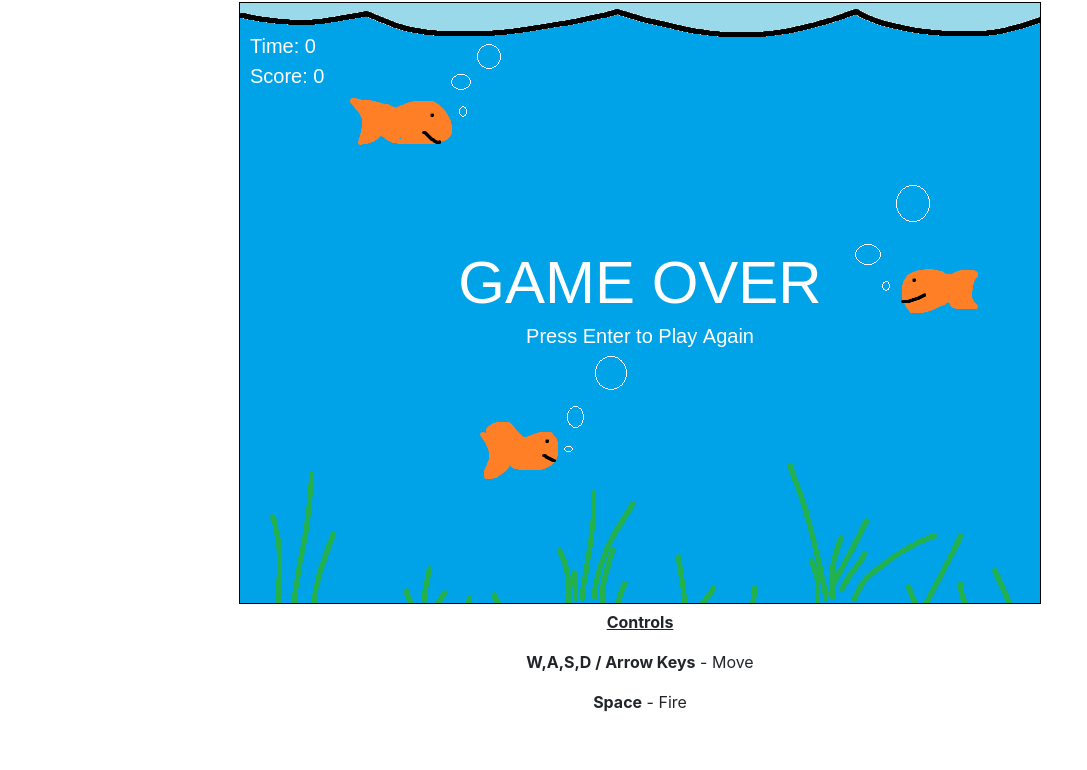
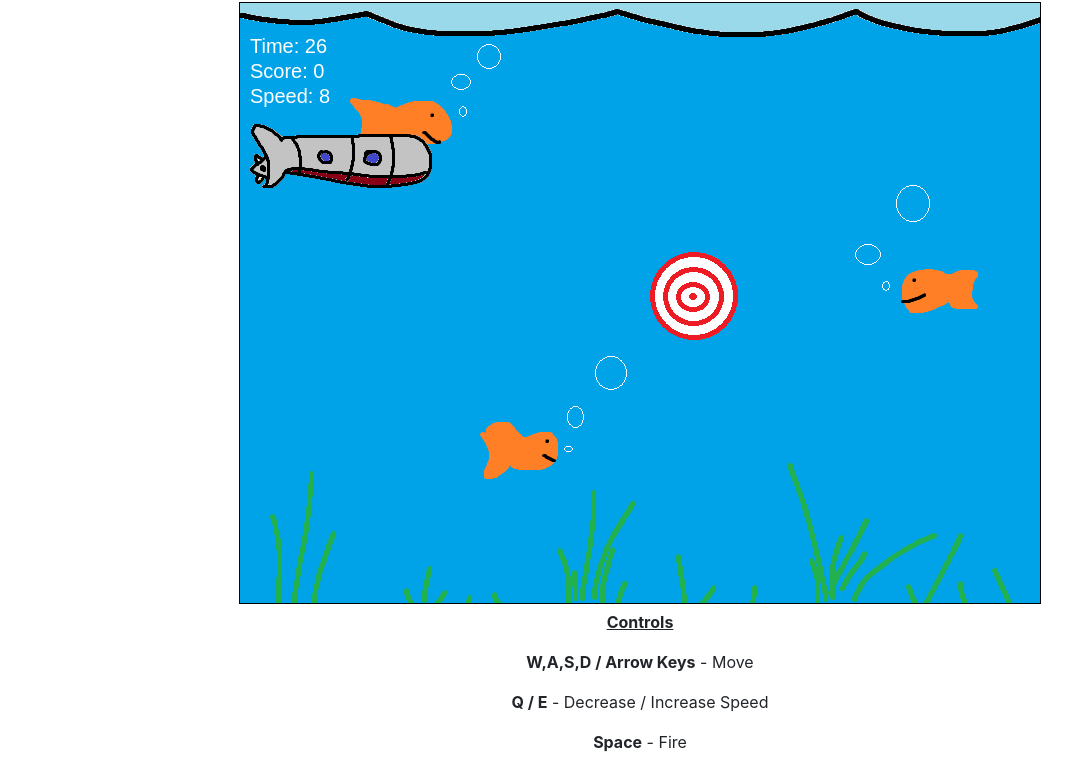
Before and after one commit to johnentrieri/submarine-game, a plain HTML site: page index.html in a window 1280 px wide. Shown: the part 110-880 px from the top of the page, without its empty margins (0-1087 px from the left). Before the commit the page ends 840 px from the top, so only its background shows below. Drawn offline with Linux system fonts and the light colour scheme.

Commit message:
Speed Input

```diff
--- a/index.html
+++ b/index.html
@@ -14,6 +14,7 @@
             <div>
                 <p><b><u>Controls</u></b></p>
                 <p><b>W,A,S,D / Arrow Keys</b> - Move</p>
+                <p><b>Q / E</b> - Decrease / Increase Speed</p>
                 <p><b>Space</b> - Fire</p>
             </div>
         </div>
--- a/js/game.js
+++ b/js/game.js
@@ -3,7 +3,18 @@ const canvas = document.getElementById("game-canvas");
 const ctx = canvas.getContext("2d");
 
 // Keyboard Input Processing
-const keyMap = { up: false, down: false, left: false, right: false, fire: false, replay: false };
+const keyMap = {
+    up: false,
+    down: false,
+    left: false,
+    right: false,
+    fire: false,
+    incSpeed : false,
+    decSpeed : false,
+    replay: false
+};
+
+// Listen for Key Presses
 window.addEventListener("keydown", ProcessKeydown, false);
 window.addEventListener("keyup", ProcessKeyup, false);
 
@@ -16,11 +27,14 @@ const sea = document.getElementById("sea");
 // Submarine
 const submarine = {
     img : document.getElementById("subR"), //Image
-    startingX : 10,
-    startingY : 100,
+    startingX : 10, // Starting X Position
+    startingY : 120, // Starting Y Position
     x : 10, // X Position
-    y : 100, // Y Position
-    speed : 4, // Speed
+    y : 120, // Y Position
+    startingSpeed : 8, // Starting Speed
+    speed : 8, // Speed
+    minSpeed : 1, // Minimum Speed
+    maxSpeed : 12, // Maximum Speed
     width : document.getElementById("subR").width, // Width
     height : document.getElementById("subR").height, // Height
     isActive : true,
@@ -32,7 +46,7 @@ const torpedo = {
     img : document.getElementById("torpedoL"), //Image
     x : 0, // X Position
     y : 0, // Y Position
-    speed : 11, // Speed
+    speed : 15, // Speed
     width : document.getElementById("torpedoL").width, // Width
     height : document.getElementById("torpedoL").height, // Height
     isActive : false,
@@ -50,17 +64,21 @@ const target = {
 }
 
 // Initialize Score
-let score = -1;
+let score = 0;
 
 // Initialize Timer
-const maxTimer = 2;
+const maxTimer = 30;
 let timer = maxTimer * 1000;
+
+// Initialize Game Settings
+Initialize();
 
 // Begin Game Loop
 setInterval( GameLoop, timeBetweenFrames);
 
 // Main Processing Loop
 function GameLoop() {
+
     ClearCanvas();
     DrawSea();
 
@@ -75,6 +93,7 @@ function GameLoop() {
         DrawTorpedo();
         DisplayTimer();
         DisplayScore();
+        DisplaySpeed();
     } else {
         DisplayTimer();
         DisplayScore();
@@ -82,8 +101,29 @@ function GameLoop() {
     }
 }
 
+function Initialize() {
+    torpedo.isActive = false;
+    target.isActive = false;
+    submarine.x = submarine.startingX;
+    submarine.y = submarine.startingY;
+    submarine.speed = submarine.startingSpeed;
+    score = 0;
+    timer = maxTimer * 1000;
+}
 
 function ShipMovement() {
+
+    // Increase Speed (up to maximum)
+    if (keyMap.incSpeed) {
+        submarine.speed++;
+        if (submarine.speed > submarine.maxSpeed) { submarine.speed = submarine.maxSpeed; }
+    }
+
+    // Decrease Speed (up to mininum)
+    if (keyMap.decSpeed) {
+        submarine.speed--;
+        if (submarine.speed < submarine.minSpeed) { submarine.speed = submarine.minSpeed; }
+    }
 
     // Handle Vertical Movement
     if ( keyMap.up ) { submarine.y -= submarine.speed; }
@@ -168,6 +208,8 @@ function TorpedoCanvasCollisions() {
 }
 
 function TorpedoTargetCollisions() {
+
+    if ( !torpedo.isActive || !target.isActive ) { return; }
     const torpedoX1 = torpedo.x;
     const torpedoY1 = torpedo.y;
     const torpedoX2 = torpedo.x + torpedo.width;
@@ -225,7 +267,15 @@ function DisplayScore() {
     ctx.font = "20px Arial";
     ctx.fillStyle = "white";
     ctx.textAlign = "left";
-    ctx.fillText("Score: " + score, 10, 80);
+    ctx.fillText("Score: " + score, 10, 75);
+}
+
+function DisplaySpeed() {
+    ctx.font = "20px Arial";
+    ctx.fillStyle = "white";
+    ctx.fillStyle = "white";
+    ctx.textAlign = "left";
+    ctx.fillText("Speed: " + submarine.speed, 10, 100);
 }
 
 function GameOver() {
@@ -236,12 +286,7 @@ function GameOver() {
     ctx.font = "20px Arial";
     ctx.fillText("Press Enter to Play Again", canvas.width / 2, canvas.height / 2 + 40);
     if (keyMap.replay) {
-        torpedo.isActive = false;
-        target.isActive = false;
-        submarine.x = submarine.startingX;
-        submarine.y = submarine.startingY;
-        score = 0;
-        timer = maxTimer * 1000;
+        Initialize();
     }
 }
 
@@ -258,6 +303,8 @@ function ProcessKeydown(e) {
     if (e.key == 'a' || e.key == 'ArrowLeft') { keyMap.left = true; }
     if (e.key == 's' || e.key == 'ArrowDown') { keyMap.down = true; }
     if (e.key == 'd' || e.key == 'ArrowRight') { keyMap.right = true; }
+    if (e.key == 'q') { keyMap.decSpeed = true; }
+    if (e.key == 'e') { keyMap.incSpeed = true; }
     if (e.key == ' ') { keyMap.fire = true; }
     if (e.key == 'Enter') { keyMap.replay = true; }
 }
@@ -267,6 +314,8 @@ function ProcessKeyup(e) {
     if (e.key == 'a' || e.key == 'ArrowLeft') { keyMap.left = false; }
     if (e.key == 's' || e.key == 'ArrowDown') { keyMap.down = false; }
     if (e.key == 'd' || e.key == 'ArrowRight') { keyMap.right = false; }
+    if (e.key == 'q') { keyMap.decSpeed = false; }
+    if (e.key == 'e') { keyMap.incSpeed = false; }
     if (e.key == ' ') { keyMap.fire = false; }
     if (e.key == 'Enter') { keyMap.replay = false; }
 }
```
